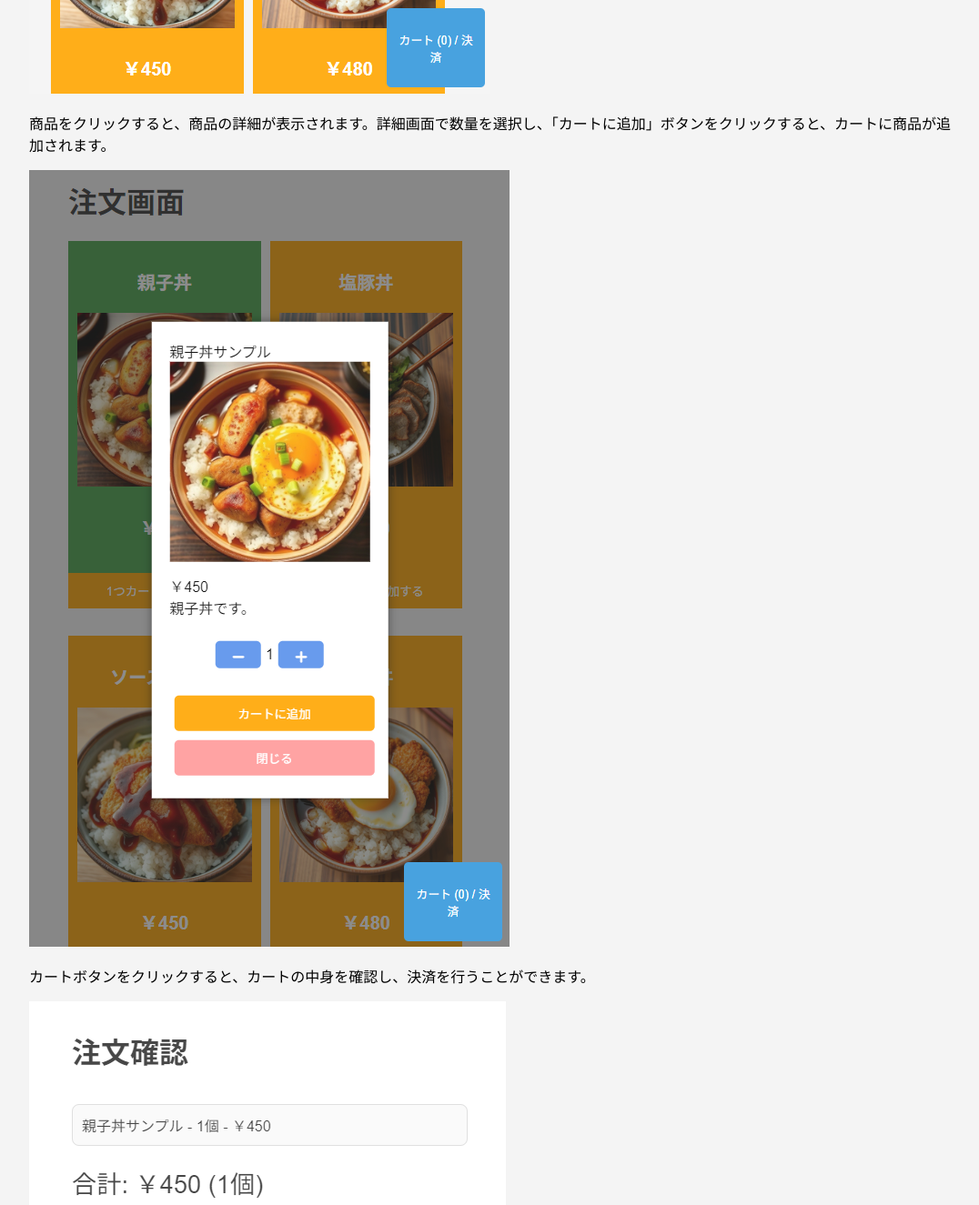
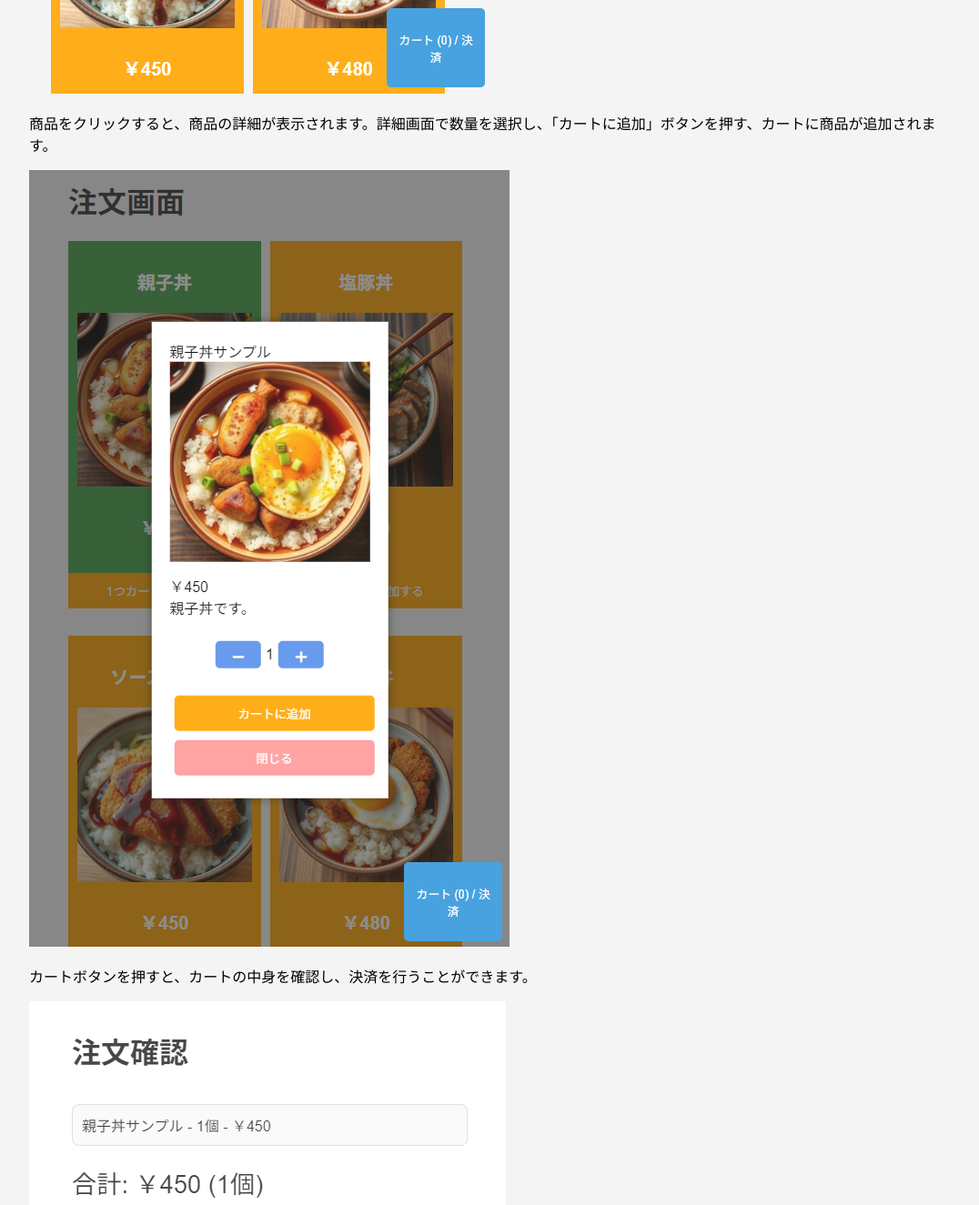
Before and after one commit to s-ao213/PBL, a plain HTML site: page User/tutorial.html in a window 1280 px wide. Shown: the part 1460-2785 px from the top of the page at 91% size, without its empty margins (96-1172 px from the left). Drawn offline with Linux system fonts and the light colour scheme.

Commit message:
クリックする→押すに変更

```diff
--- a/User/tutorial.html
+++ b/User/tutorial.html
@@ -14,14 +14,14 @@
     <p>このページでは、ログインと注文画面の使い方を説明します。</p>
     <p>なお、開発中の画面のため、色が変更される可能性があります。</p>
     <h2>ログイン</h2>
-    <p>まず、ログイン画面にアクセスします。学籍番号とパスワードを入力し、ログインボタンをクリックします。</p>
+    <p>まず、ログイン画面にアクセスします。学籍番号とパスワードを入力し、ログインボタンを押します。</p>
     <img src="login.png" alt="ログイン画面">
     <h2>注文画面</h2>
     <p>ログインに成功すると、注文画面にアクセスできます。注文画面では、商品をカートに追加し、決済を行うことができます。</p>
     <img src="order.png" alt="注文画面">
-    <p>商品をクリックすると、商品の詳細が表示されます。詳細画面で数量を選択し、「カートに追加」ボタンをクリックすると、カートに商品が追加されます。</p>
+    <p>商品をクリックすると、商品の詳細が表示されます。詳細画面で数量を選択し、「カートに追加」ボタンを押す、カートに商品が追加されます。</p>
     <img src="detail.png" alt="商品詳細画面">
-    <p>カートボタンをクリックすると、カートの中身を確認し、決済を行うことができます。</p>
+    <p>カートボタンを押すと、カートの中身を確認し、決済を行うことができます。</p>
     <img src="cart.png" alt="カート画面">
     <br>
     <a href="index.html">戻る</a>
```
